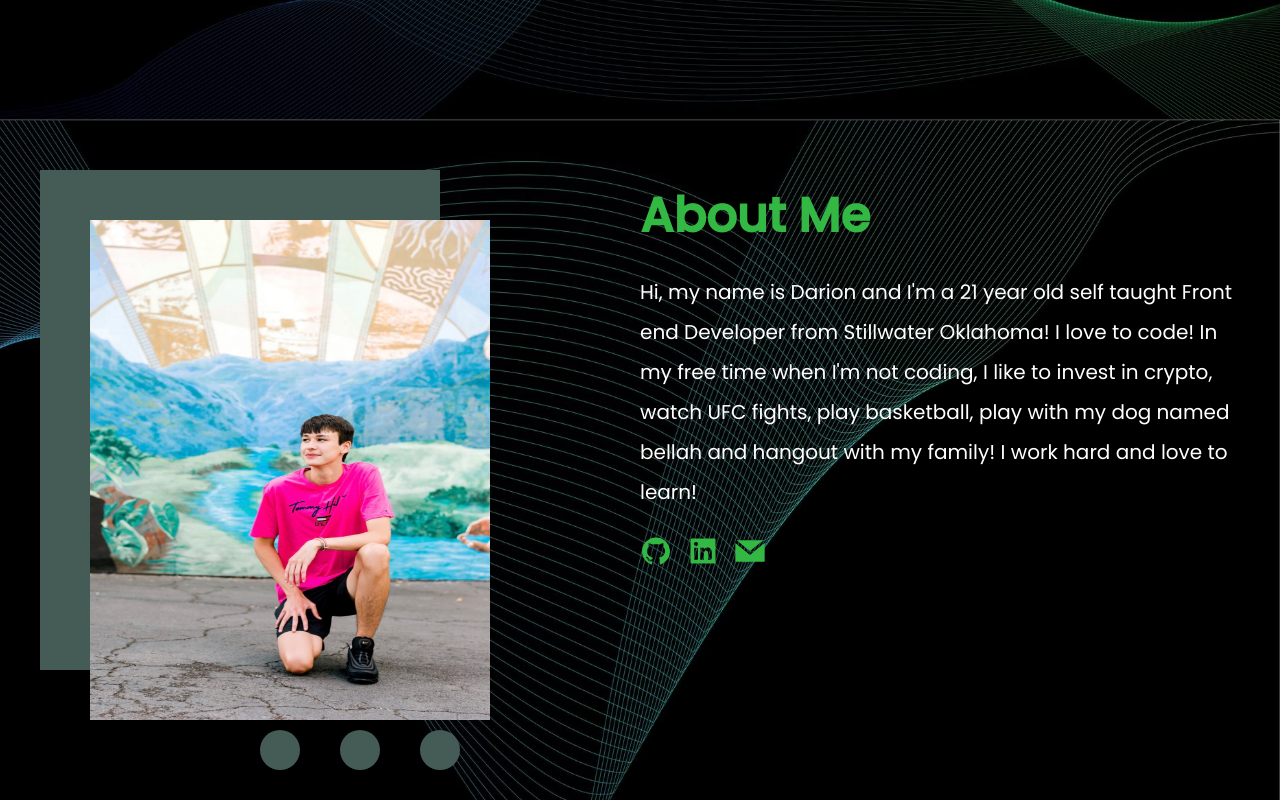
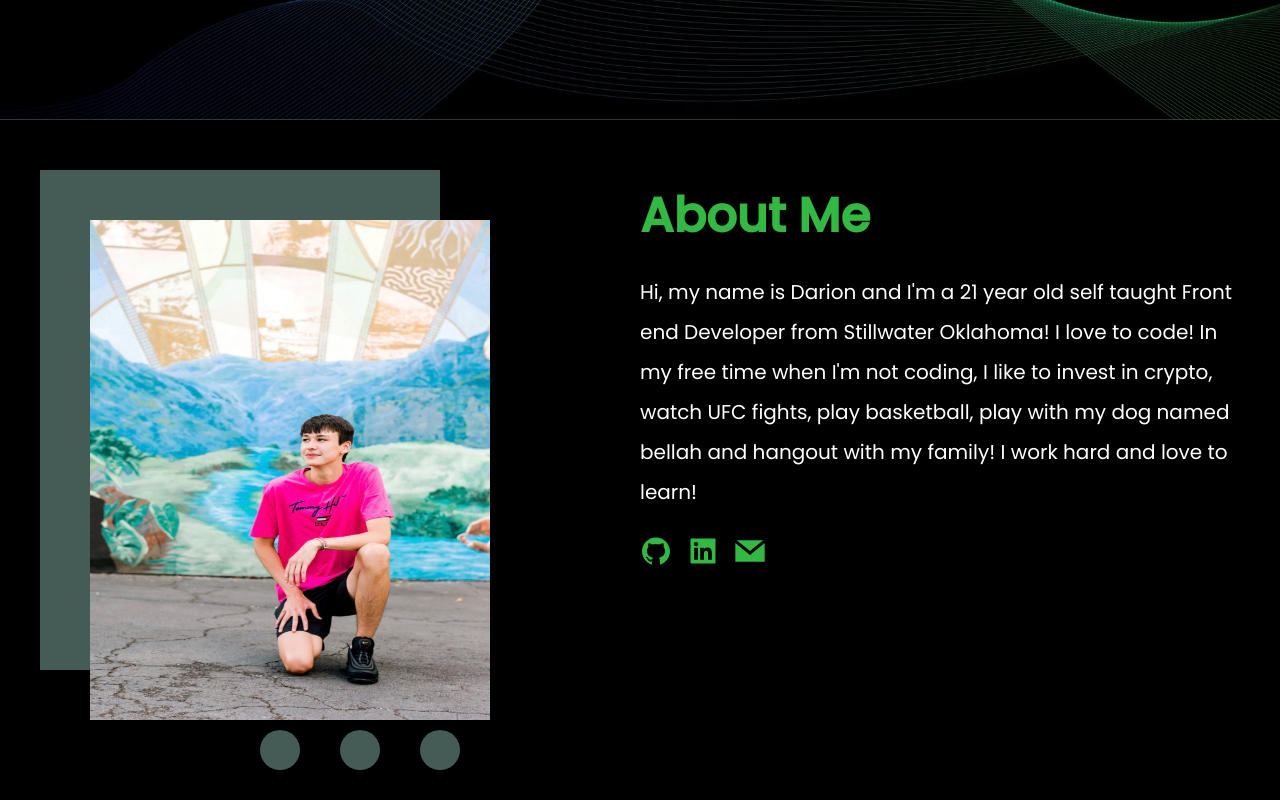
Before and after one commit to darionjoness/RevisedPortfolioSite, a React (Vite) app: page / in a window 1280 px wide. Shown: the part 680-1480 px from the top of the page. Built offline with nearby package versions, Linux system fonts and the light colour scheme.

Commit message:
changed about bg

```diff
--- a/src/App.css
+++ b/src/App.css
@@ -169,7 +169,7 @@ a{
 .about{
   padding-top: 50px;
   height:100vh;
-  background: url('./components/images/oneWave.avif');
+  background: #000;
   background-size: cover;
   background-position: left;
   color: #fff;
```
